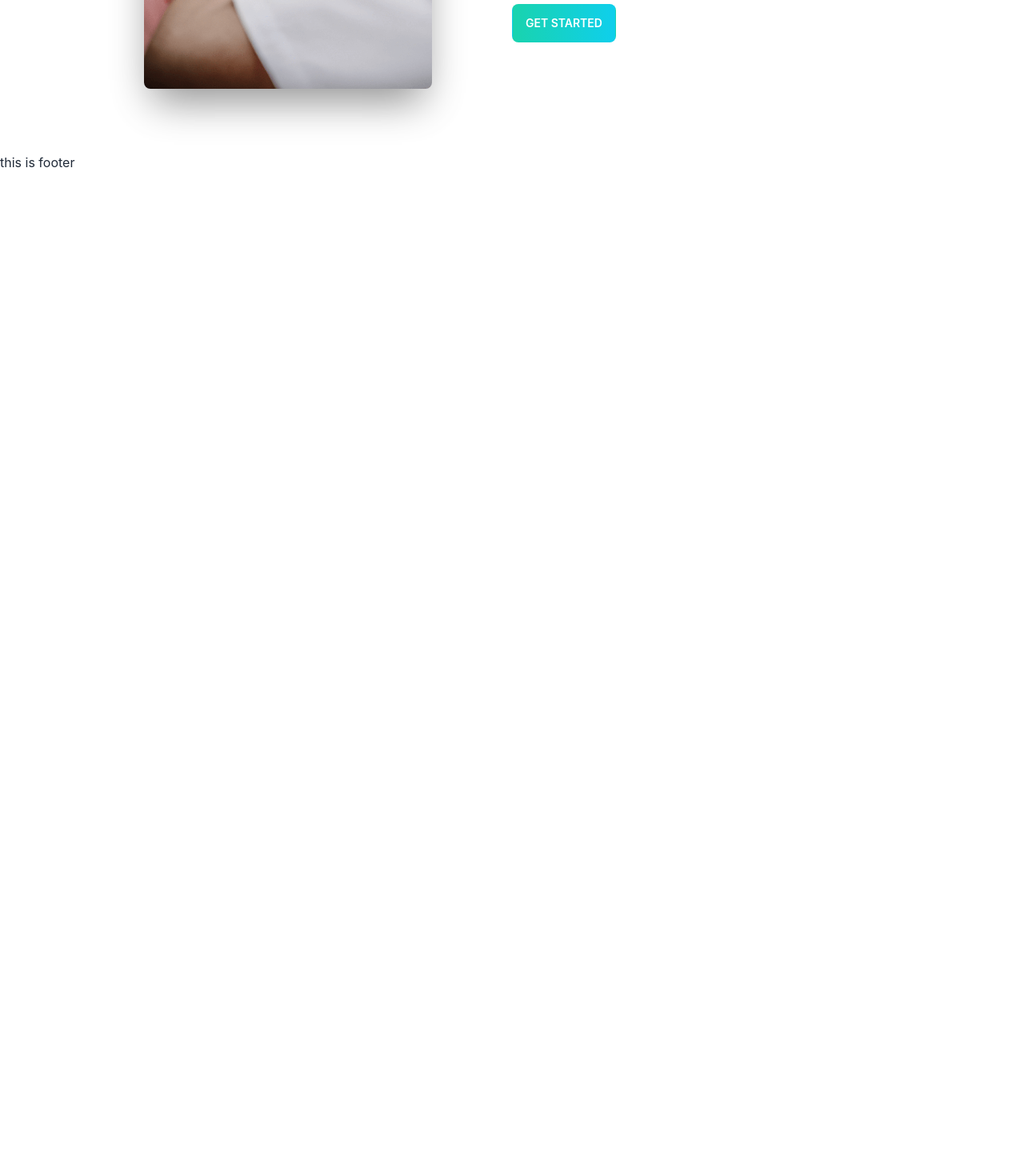
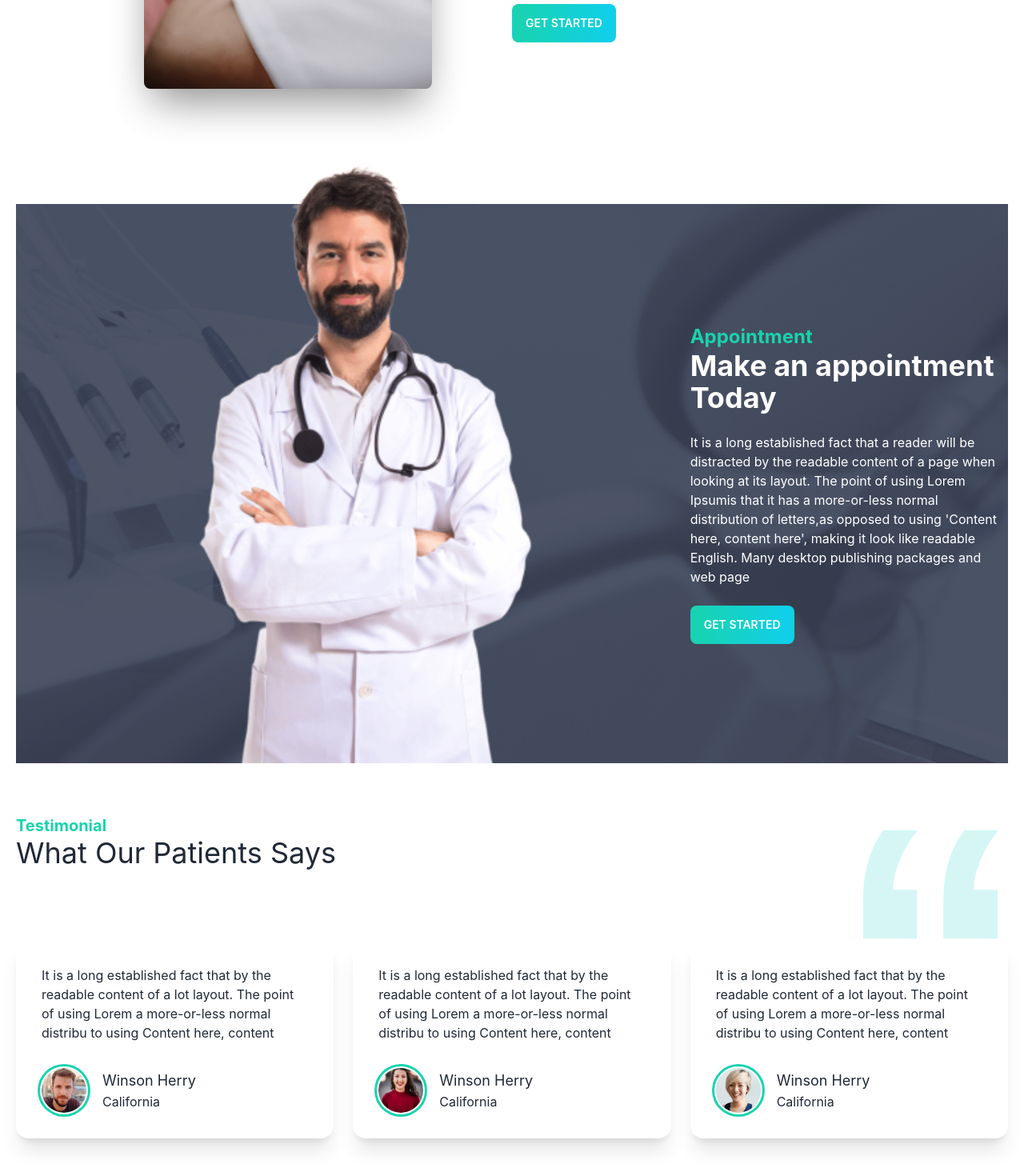
Before and after one commit to anikahammedkhan/doctors-portal-cilent, a React (Create React App) app: page / in a window 1280 px wide. Shown: the part 1920-3390 px from the top of the page at 80% size. Before the commit the page ends 2135 px from the top, so only its background shows below. Built offline with nearby package versions, Linux system fonts and the light colour scheme.

Commit message:
testimornial added

```diff
--- /dev/null
+++ b/src/Components/PrimaryButton/PrimaryButton.js
@@ -0,0 +1,9 @@
+import React from 'react';
+
+const PrimaryButton = ({ children }) => {
+    return (
+        <button className="btn btn-ghost bg-gradient-to-r from-primary to-secondary text-white font-semibold">{children}</button>
+    );
+};
+
+export default PrimaryButton;
--- a/src/Pages/Home/Home/Home.js
+++ b/src/Pages/Home/Home/Home.js
@@ -2,7 +2,9 @@ import React from 'react';
 import Banner from '../Banner/Banner';
 import Hero from '../Hero/Hero';
 import InfoCards from '../InfoCards/InfoCards';
+import MakeAppoinment from '../MakeAppoinment/MakeAppoinment';
 import Services from '../Services/Services';
+import Testimonial from '../Testimonial/Testimonial';
 
 const Home = () => {
     return (
@@ -11,6 +13,8 @@ const Home = () => {
             <InfoCards></InfoCards>
             <Services></Services>
             <Hero></Hero>
+            <MakeAppoinment></MakeAppoinment>
+            <Testimonial></Testimonial>
         </div>
     );
 };
--- /dev/null
+++ b/src/Pages/Home/MakeAppoinment/MakeAppoinment.js
@@ -0,0 +1,27 @@
+import React from 'react';
+import doctor from '../../../Assets/images/doctor.png';
+import appoinment from '../../../Assets/images/appointment.png';
+import PrimaryButton from '../../../Components/PrimaryButton/PrimaryButton';
+
+const MakeAppoinment = () => {
+    return (
+        <section className='mt-16'
+            style={{
+                backgroundImage: `url(${appoinment})`, backgroundSize: 'cover', backgroundPosition: 'center', backgroundRepeat: 'no-repeat'
+            }}>
+            <div className="">
+                <div className="hero-content flex-col lg:flex-row p-0">
+                    <img alt='' src={doctor} className="-mt-32 hidden md:block lg:w-2/3 rounded-lg" />
+                    <div className='lg:w-1/2'>
+                        <h1 className="text-2xl font-bold text-primary">Appointment</h1>
+                        <h1 className="text-4xl font-bold text-white">Make an appointment Today</h1>
+                        <p className="py-6 text-white">It is a long established fact that a reader will be distracted by the readable content of a page when looking at its layout. The point of using Lorem Ipsumis that it has a more-or-less normal distribution of letters,as opposed to using 'Content here, content here', making it look like readable English. Many desktop publishing packages and web page</p>
+                        <PrimaryButton>Get Started</PrimaryButton>
+                    </div>
+                </div>
+            </div>
+        </section>
+    );
+};
+
+export default MakeAppoinment;
--- /dev/null
+++ b/src/Pages/Home/Testimonial/SingleReview.js
@@ -0,0 +1,27 @@
+import React from 'react';
+
+const SingleReview = ({ review }) => {
+    const { name, from, review: userReview, img } = review;
+    return (
+        <div className="card bg-base-100 shadow-xl">
+            <div className="card-body">
+                <p>{userReview}</p>
+                <div className="flex items-center mt-6">
+                    <div className="avatar mr-5">
+                        <div className="w-14 rounded-full ring ring-primary ring-offset-base-100 ring-offset-2">
+                            <img src={img} alt="" />
+                        </div>
+                    </div>
+                    <div>
+                        <h5 className="text-lg">
+                            {name}
+                        </h5>
+                        <p>{from}</p>
+                    </div>
+                </div>
+            </div>
+        </div>
+    );
+};
+
+export default SingleReview;
--- /dev/null
+++ b/src/Pages/Home/Testimonial/Testimonial.js
@@ -0,0 +1,54 @@
+import React from 'react';
+import Quote from "../../../Assets/icons/quote.svg";
+import people1 from '../../../Assets/images/people1.png';
+import people2 from '../../../Assets/images/people2.png';
+import people3 from '../../../Assets/images/people3.png';
+import SingleReview from './SingleReview';
+
+const Testimonial = () => {
+
+
+    const reviews = [
+        {
+            _id: 1,
+            name: 'Winson Herry',
+            from: 'California',
+            review: "It is a long established fact that by the readable content of a lot layout. The point of using Lorem a more-or-less normal distribu to using Content here, content",
+            img: people1
+        },
+        {
+            _id: 2,
+            name: 'Winson Herry',
+            from: 'California',
+            review: "It is a long established fact that by the readable content of a lot layout. The point of using Lorem a more-or-less normal distribu to using Content here, content",
+            img: people2
+        },
+        {
+            _id: 3,
+            name: 'Winson Herry',
+            from: 'California',
+            review: "It is a long established fact that by the readable content of a lot layout. The point of using Lorem a more-or-less normal distribu to using Content here, content",
+            img: people3
+        },
+    ]
+    return (
+        <section className='my-16'>
+            <div className='flex justify-between'>
+                <div>
+                    <h4 className='text-xl text-primary font-bold'>Testimonial</h4>
+                    <h5 className='text-4xl'>What Our Patients Says</h5>
+                </div>
+                <figure>
+                    <img className='w-24 lg:w-48' src={Quote} alt="" />
+                </figure>
+            </div>
+            <div className='grid grid-cols-1 md:grid-cols-2 lg:grid-cols-3 gap-6'>
+                {
+                    reviews.map(review => <SingleReview review={review} key={review._id}></SingleReview>)
+                }
+            </div>
+        </section>
+    );
+};
+
+export default Testimonial;
```
